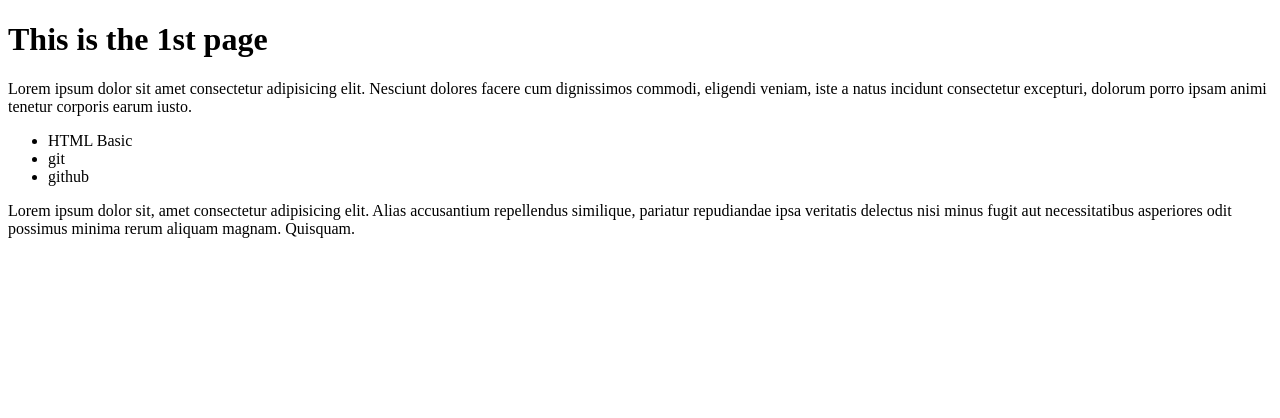
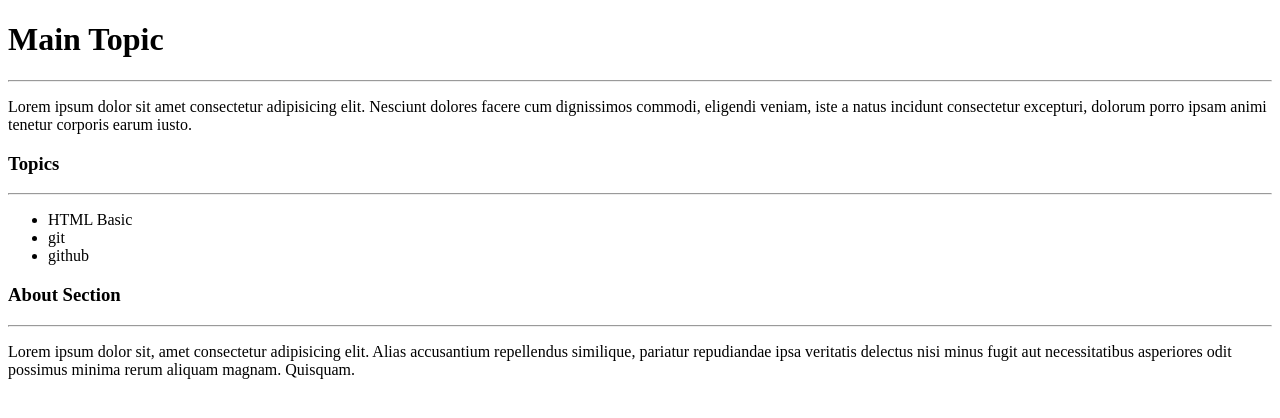
Before and after one commit to BrianNgeno/GitBasic, a plain HTML site: page index.html in a window 1280 px wide. Drawn offline with Linux system fonts and the light colour scheme.

Commit message:
updated html to include About section main and topics with hr to separate sections

```diff
--- a/index.html
+++ b/index.html
@@ -6,13 +6,21 @@
     <title>Document</title>
 </head>
 <body>
-    <h1>This is the 1st page</h1>
+    <h1>Main Topic</h1>
+    <hr>
     <p>Lorem ipsum dolor sit amet consectetur adipisicing elit. Nesciunt dolores facere cum dignissimos commodi, eligendi veniam, iste a natus incidunt consectetur excepturi, dolorum porro ipsam animi tenetur corporis earum iusto.</p>
+
+    <h3>Topics</h3>
+    <hr>
     <ul>
         <li>HTML Basic</li>
         <li>git</li>
         <li>github</li>
     </ul>
+
+    <h3>About Section</h3>
+    <hr>
     <p>Lorem ipsum dolor sit, amet consectetur adipisicing elit. Alias accusantium repellendus similique, pariatur repudiandae ipsa veritatis delectus nisi minus fugit aut necessitatibus asperiores odit possimus minima rerum aliquam magnam. Quisquam.</p>
+
 </body>
 </html>
```
